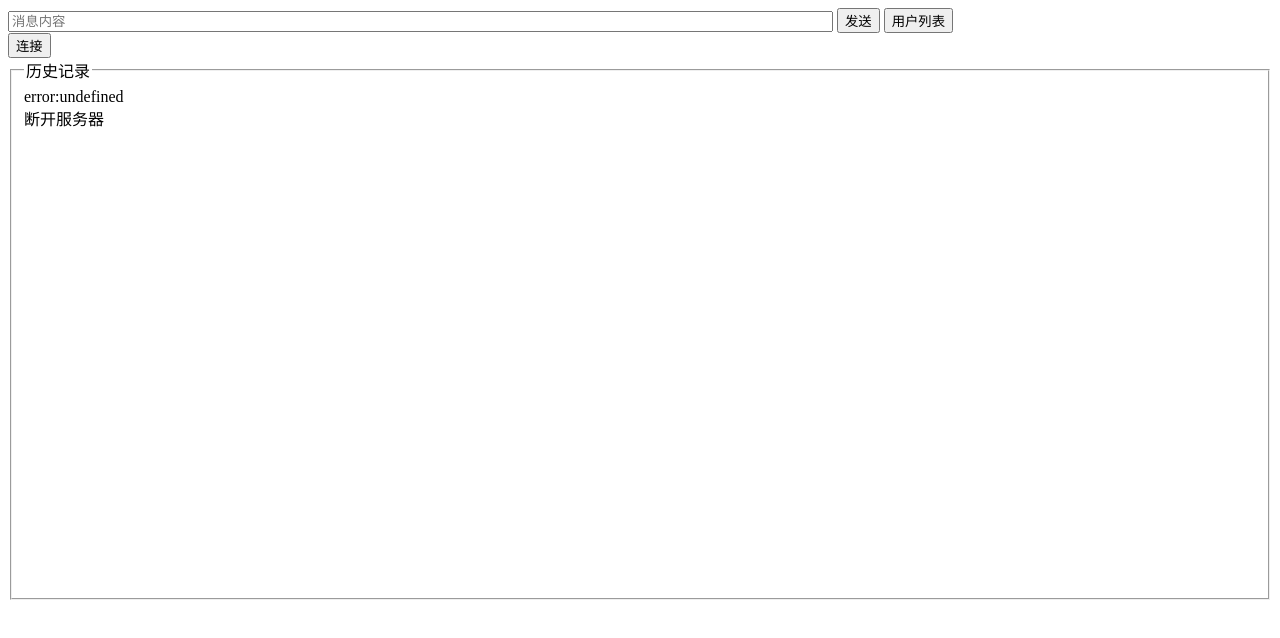
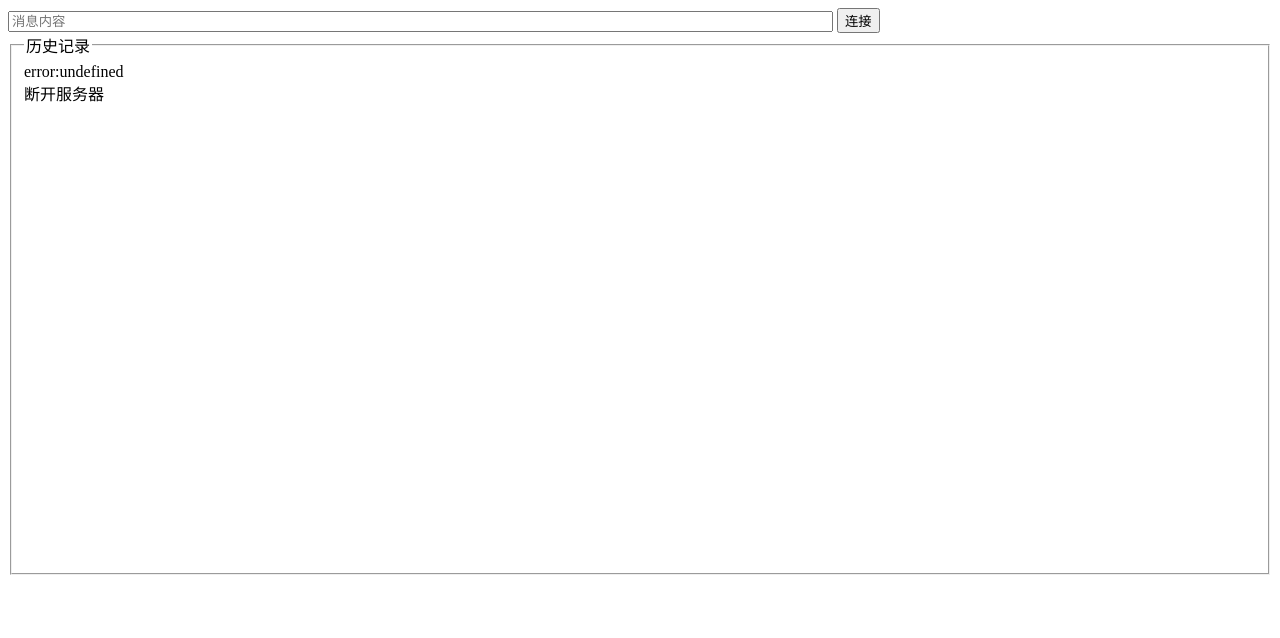
Before and after one commit to sanluan/websocket-study, a plain HTML site: page applications/demo/src/main/webapp/index.html in a window 1280 px wide. Drawn offline with Linux system fonts and the light colour scheme.

Commit message:
修改消息页面

```diff
--- a/applications/demo/src/main/webapp/index.html
+++ b/applications/demo/src/main/webapp/index.html
@@ -9,11 +9,11 @@ fieldset div{height: 500px;overflow-y:auto;}
 </head>
 <body>
 	<div>
+	<form onsubmit="return send();">
 		<input type="text" name="message" id="message" size="100" placeholder="消息内容"/>
-		<input type="button" id="send" value="群发" onclick="document.getElementById('message').value='g:'+document.getElementById('message').value;send();"/>
-		<input type="button" id="send" value="发送" onclick="send();"  style="disaply:none"/>
-		<input type="button" id="send" value="用户列表" onclick="document.getElementById('message').value='u:';send();"/>
-		<input type="button" id="link" value="连接" onclick="link();"  style="disaply:none"/>
+		<input type="submit" id="btn-send" value="发送" style="disaply:none"/>
+		<input type="button" id="btn-link" value="连接" onclick="link();"  style="disaply:none"/>
+	</form>
 	</div>
 	<fieldset>
 		<legend>历史记录</legend>
@@ -29,7 +29,7 @@ fieldset div{height: 500px;overflow-y:auto;}
 		} else if ('MozWebSocket' in window){
 		 webSocket = new MozWebSocket(address);
 		}
-		document.getElementById('link').style.display='none';
+		document.getElementById('btn-link').style.display='none';
 	}
 	link();
 
@@ -39,13 +39,13 @@ fieldset div{height: 500px;overflow-y:auto;}
 
     webSocket.onopen = function(event) {
     	document.getElementById('messages').innerHTML = '连接服务器成功';
-		document.getElementById('send').style.display='block';
+		document.getElementById('btn-send').style.display='inline-block';
     };
 
 	webSocket.onclose = function(event) {
     	document.getElementById('messages').innerHTML += '<br />断开服务器';
-		document.getElementById('send').style.display='none';
-		document.getElementById('link').style.display='block';
+		document.getElementById('btn-send').style.display='none';
+		document.getElementById('btn-link').style.display='inline-block';
     };
     webSocket.onmessage = function(event) {
     	var message = event.data;
@@ -59,6 +59,7 @@ fieldset div{height: 500px;overflow-y:auto;}
    		document.getElementById('messages').innerHTML += '<br />i say:'+document.getElementById('message').value;
    		document.getElementById('message').value='';
    		document.getElementById('messages').scrollTop=document.getElementById('messages').scrollHeight;
+		return false;
     }
   </script>
 </body>
```
